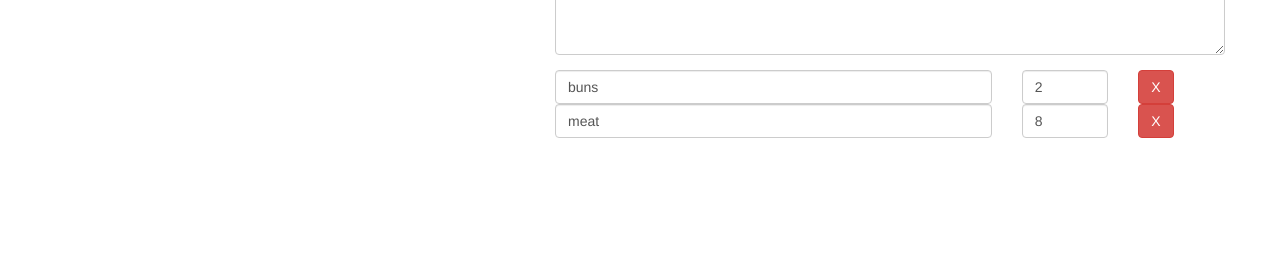
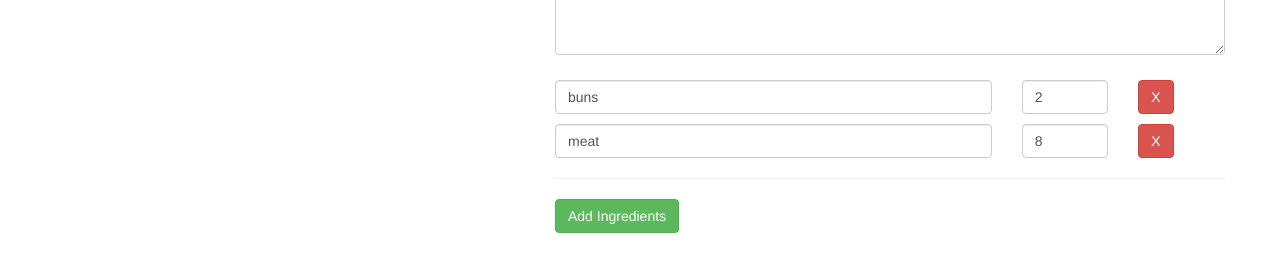
Before and after one commit to dakshitasharma123/AngularCliApp, an Angular app: page /recipes/1/edit in a window 1280 px wide. Shown: the part 378-650 px from the top of the page. Built offline with nearby package versions, Linux system fonts and the light colour scheme.

Commit message:
adding new recipe

```diff
--- a/src/app/recipes/recipe-edit/recipe-edit.component.css
+++ b/src/app/recipes/recipe-edit/recipe-edit.component.css
@@ -0,0 +1,6 @@
+input.ng-invalid.ng-touched{
+	border:1px solid red;
+}
+textarea.ng-invalid.ng-touched{
+	border:1px solid red;
+}
--- a/src/app/recipes/recipe-edit/recipe-edit.component.html
+++ b/src/app/recipes/recipe-edit/recipe-edit.component.html
@@ -4,6 +4,7 @@
 			<div class="row">
 				<div class="col-xs-12">
 					<button  type="submit"
+					[disabled]="!recipeForm.valid"
 					class="btn btn-success">Save
 					</button>
 					<button  type="button"
@@ -57,6 +58,7 @@
 			<div class="row">
 				<div class="col-xs-12" formArrayName="ingredients">
 					<div class="row"
+					style="padding-top:10px"
 					*ngFor="let ingredientControl of recipeForm.get('ingredients').controls; let i=index"
 					 [formGroupName]="i"
 					>
@@ -78,6 +80,15 @@
 					</div>
 				</div>
 			</div>
+			<hr>
+			<div class="row">
+				<div class="col-xs-12">
+					<button  type="button"
+					 class="btn btn-success"
+					 (click)="onAddIngredient()"
+					 >Add Ingredients</button>
+				</div>
+			</div>
 		</form>
 	</div>
 </div>
--- a/src/app/recipes/recipe-edit/recipe-edit.component.ts
+++ b/src/app/recipes/recipe-edit/recipe-edit.component.ts
@@ -1,7 +1,9 @@
 import { Component, OnInit } from '@angular/core';
 import {ActivatedRoute,Params} from '@angular/router';
-import {FormGroup,FormControl,FormArray}  from '@angular/forms';
+import {FormGroup,FormControl,FormArray,Validators}  from '@angular/forms';
 import {RecipeService} from '../recipe.service';
+import {Recipe} from '../recipe.model';
+
 
 
 @Component({
@@ -42,22 +44,45 @@ export class RecipeEditComponent implements OnInit {
   			for(let ingredient of recipe.ingredients){
   				recipeIngredients.push(
   					new FormGroup({
-  						'name':new FormControl(ingredient.name),
-  						'amount':new FormControl(ingredient.amount)
+  						'name':new FormControl(ingredient.name,Validators.required),
+  						'amount':new FormControl(ingredient.amount,[
+  							Validators.required,Validators.pattern(/^[1-9]+[0-9]*$/)
+  							])
   					})
   					);
   			}
   		}
   	}
   	this.recipeForm=new FormGroup({
-  		'name':new FormControl(recipeName),
-  		'imagePath':new FormControl(recipeImagePath),
-  		'description':new FormControl(recipeDescription),
+  		'name':new FormControl(recipeName,Validators.required),
+  		'imagePath':new FormControl(recipeImagePath,Validators.required),
+  		'description':new FormControl(recipeDescription,Validators.required),
   		'ingredients':recipeIngredients
   	});
   }
   onSubmit(){
-  	console.log(this.recipeForm);
+  	const recipe=new Recipe(
+  		this.recipeForm.value['name'],
+  		this.recipeForm.value['description'],
+  		this.recipeForm.value['imagePath'],
+  		this.recipeForm.value['ingredients']
+  		);
+  	if(this.editMode){
+  		this.recipeservice.updateRecipe(this.id,recipe);
+  		this.editMode=false;
+  	}else{
+  		this.recipeservice.addRecipe(recipe);
+  	}
+  	this.recipeForm.reset();
+  	//console.log(this.recipeForm);
+  }
+  onAddIngredient(){
+  	(<FormArray>this.recipeForm.get('ingredients')).push(
+  		new FormGroup({
+  			'name':new FormControl(null,Validators.required),
+  			'amount':new FormControl(null,[Validators.required,Validators.pattern(/^[1-9]+[0-9]*$/)])
+  		})
+  		);
   }
 
 }
--- a/src/app/recipes/recipe-list/recipe-list.component.ts
+++ b/src/app/recipes/recipe-list/recipe-list.component.ts
@@ -17,6 +17,12 @@ export class RecipeListComponent implements OnInit {
  			) { }
 
   ngOnInit() {
+    this.recipeservice.recipeChange
+    .subscribe(
+      (recipe:Recipe[])=>{
+        this.recipes=recipe;
+      }
+      );
   	this.recipes=this.recipeservice.getRecipes();
   }
   onNewRecipe()
--- a/src/app/recipes/recipe.service.ts
+++ b/src/app/recipes/recipe.service.ts
@@ -2,9 +2,13 @@ import {EventEmitter,Injectable} from '@angular/core';
 import {Recipe} from './recipe.model';
 import {Ingredient} from '../shared/ingredient.model';
 import {ShoppingListService} from '../shopping-list/shopping-list.service';
+import {Subject} from 'rxjs/Subject';
+
 @Injectable()
 export class RecipeService{
+	recipeChange=new Subject<Recipe[]>();
 	constructor(private shoppinglistservice:ShoppingListService){}
+
 	private recipes:Recipe[]=[
 	new Recipe(
 		'Bread Cheese',
@@ -36,4 +40,13 @@ export class RecipeService{
 		this.shoppinglistservice.addIngredients(ingredients);
 
 	}
+	addRecipe(recipe:Recipe){
+		this.recipes.push(recipe);
+		this.recipeChange.next(this.recipes.slice());
+
+	}
+	updateRecipe(index:number,newrecipe:Recipe){
+		this.recipes[index]=newrecipe;
+		this.recipeChange.next(this.recipes.slice());
+	}
 }
```
